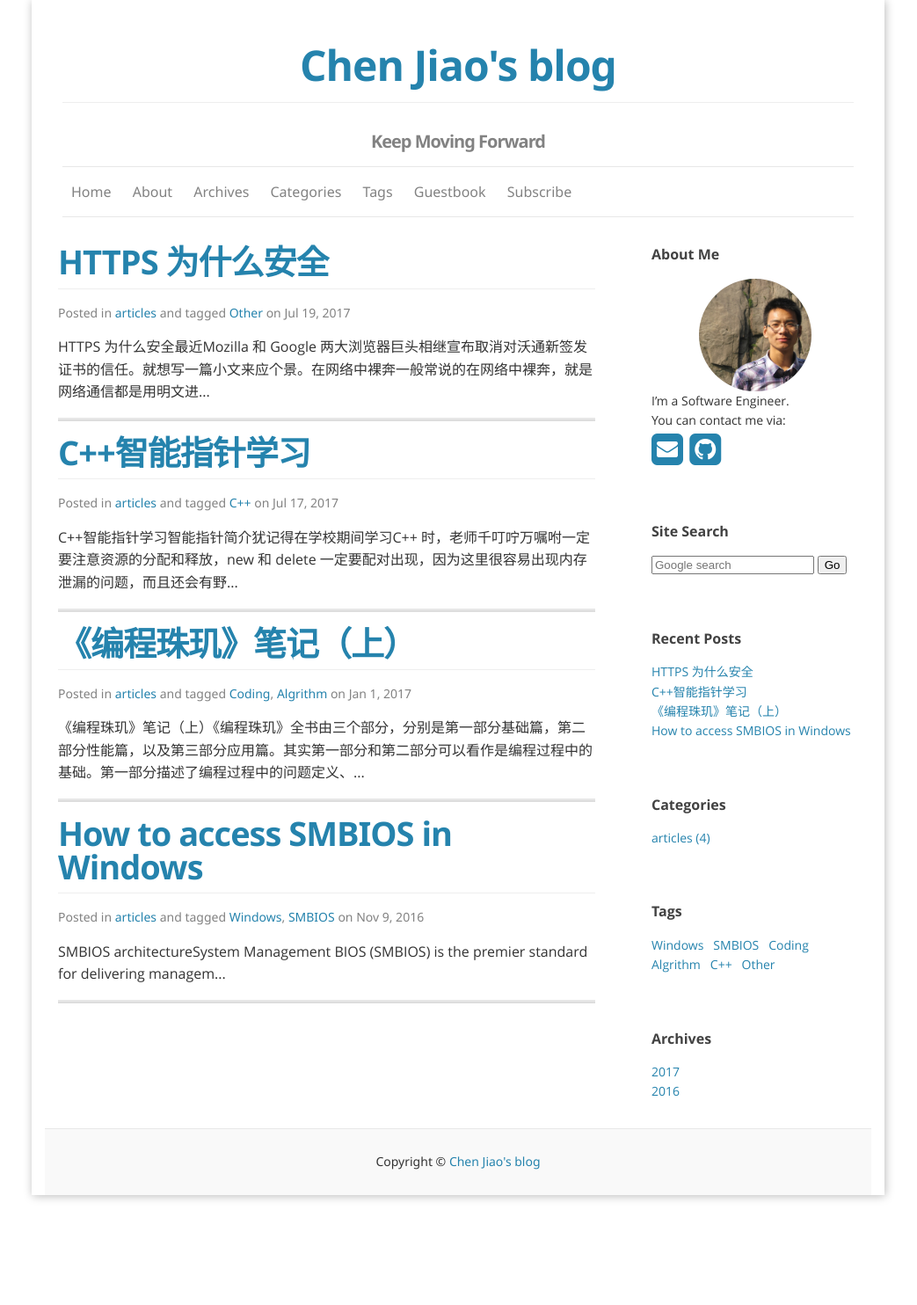
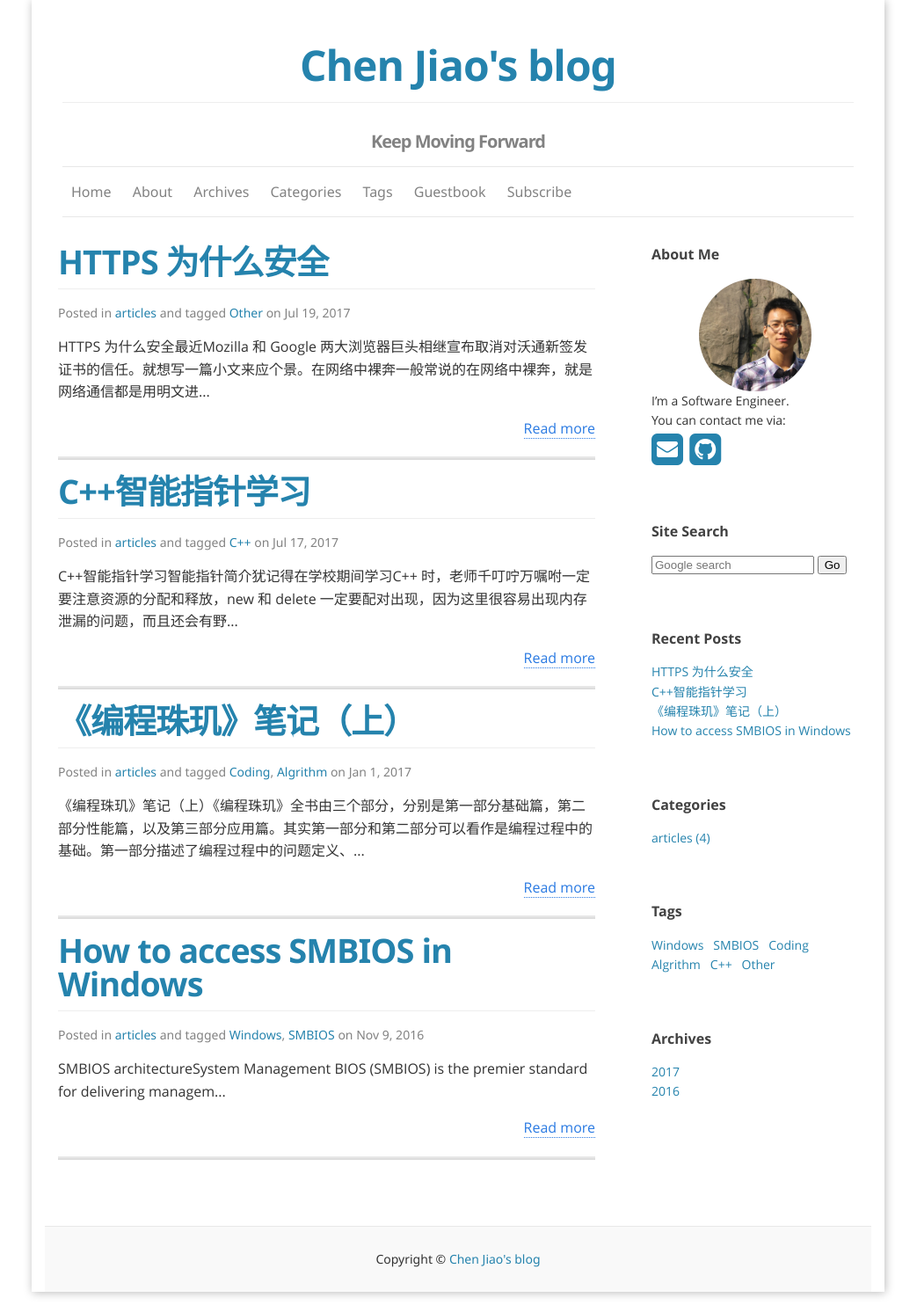
Before and after one commit to chen-jiao/chen-jiao.github.io, a Jekyll site: the page built from index.html, in a window 1280 px wide. Shown: the whole page at 88% size, without its empty margins (119-1162 px from the left). Built offline with Jekyll 4.4.1, drawn with Linux system fonts in a browser that asks for light colours; nearby versions of some CDN libraries; the list of posts is cut into pages by our own code; before the commit the page ends 1374 px from its top, so only the background shows below that.

Commit message:
try to change index.html.
Signed-off-by: chenjiao <chenjiao@hyc.cn>

```diff
--- a/index.html
+++ b/index.html
@@ -31,6 +31,7 @@ layout: default
 
     <article class="post-content" itemprop="articleBody">
       {{ post.content | strip_html | strip_newlines | truncate:100 }}
+      <p style="text-align: right"><a href="{{ post.url | prepend: site.baseurl }}">Read more</a></p>
     </article>
     <hr />
 
```
